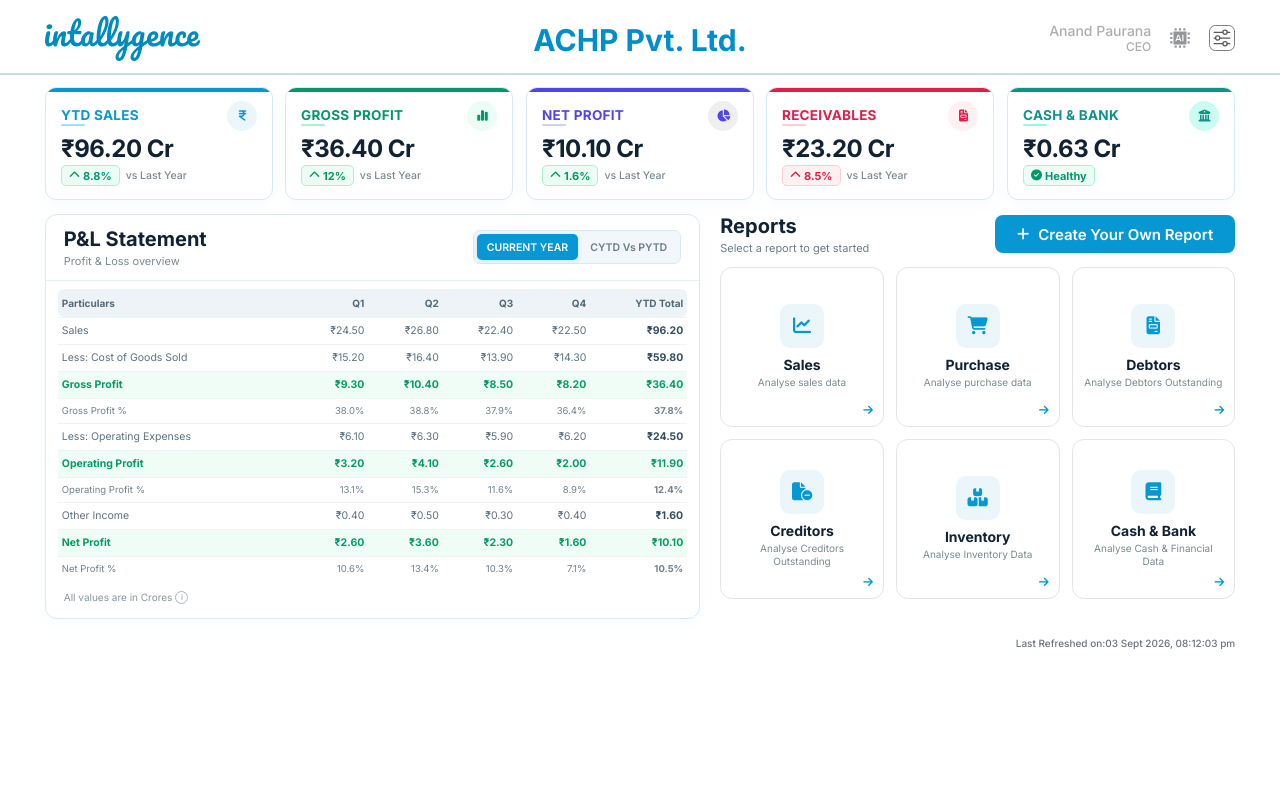
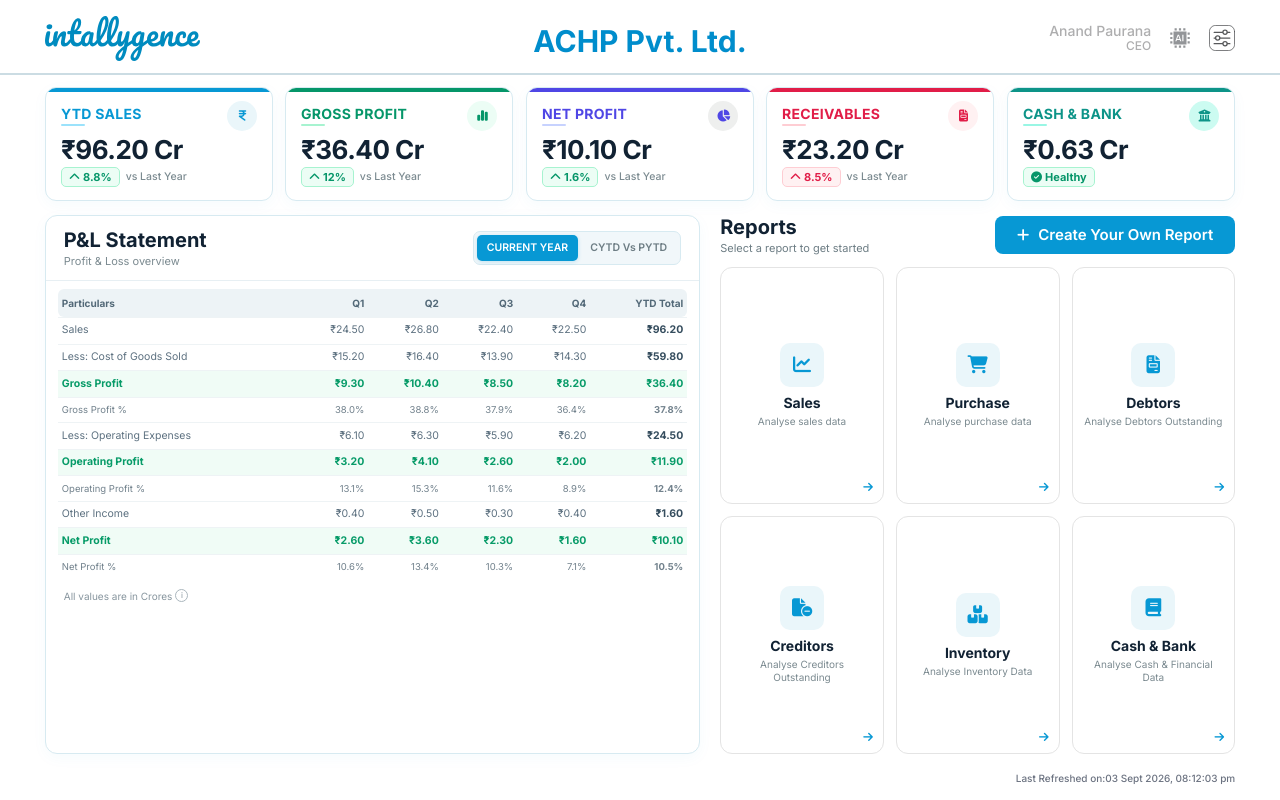
Before and after one commit to SantoshP15/Intallygence, a Flask app: page /report-dashboard in a window 1280 px wide. Run offline with Flask 3, Linux system fonts and the light colour scheme; the visitor is signed in with stand-in values (Sample User, id 1).

Commit message:
report dashboard

```diff
--- a/static/css/report-dashboard.css
+++ b/static/css/report-dashboard.css
@@ -1,5 +1,24 @@
 * {
     box-sizing: border-box;
+}
+
+:root {
+    /* Dashboard design system: change these tokens to retune the whole page. */
+    --dashboard-font-family: "Inter", Arial, sans-serif;
+    --dashboard-page-padding-x: 3.5%;
+    --dashboard-page-padding-y: 16px;
+    --dashboard-section-gap: 14px;
+    --dashboard-panel-gap: 20px;
+    --dashboard-card-gap: 12px;
+    --dashboard-radius: 12px;
+    --dashboard-control-height: 34px;
+    --dashboard-kpi-title-size: 14px;
+    --dashboard-kpi-value-size: 26px;
+    --dashboard-heading-size: 20px;
+    --dashboard-table-size: 10.5px;
+    --dashboard-table-row-padding: 6.5px;
+    --dashboard-report-title-size: 14px;
+    --dashboard-report-copy-size: 10px;
 }
 
 html,
@@ -11,7 +30,11 @@ body {
     height: 100%;
     overflow: hidden;
 
-    font-family: "Inter", sans-serif;
+    font-family: var(--dashboard-font-family);
+    font-size: 16px;
+    line-height: 1.2;
+    -webkit-text-size-adjust: 100%;
+    text-size-adjust: 100%;
 
     background: #ffffff;
 
@@ -21,6 +44,13 @@ body {
 
 body {
     height: 100vh;
+}
+
+button,
+input,
+select,
+textarea {
+    font: inherit;
 }
 
 
@@ -430,7 +460,7 @@ body {
 }
 
 .kpi-card-title {
-    font-size: 13.5px;
+    font-size: var(--dashboard-kpi-title-size);
     font-weight: 700;
     text-transform: uppercase;
     letter-spacing: 0.02em;
@@ -466,8 +496,8 @@ body {
 }
 
 .kpi-value {
-    font-family: 'Space Grotesk', 'Inter', sans-serif;
-    font-size: 24px; /* High visibility balanced size */
+    font-family: var(--dashboard-font-family);
+    font-size: var(--dashboard-kpi-value-size);
     font-weight: 700; /* Sleek yet defined weight */
     color: #123;     /* Matches primary website dark color */
     letter-spacing: -0.02em;
@@ -1210,7 +1240,7 @@ body {
 .report-dashboard {
     width: 100%;
     height: 100vh;
-    padding: 16px 3.5%;
+    padding: var(--dashboard-page-padding-y) var(--dashboard-page-padding-x);
     display: flex;
     flex-direction: column;
     overflow: hidden;
@@ -1241,14 +1271,14 @@ body {
 .kpi-action-container {
     width: 100%;
     max-width: none;
-    margin: 0 0 14px 0;
+    margin: 0 0 var(--dashboard-section-gap) 0;
 }
 
 .kpi-grid {
     width: 100%;
     display: grid;
     grid-template-columns: repeat(5, minmax(0, 1fr));
-    gap: 12px;
+    gap: var(--dashboard-card-gap);
 }
 
 /* Main two-column area */
@@ -1256,25 +1286,25 @@ body {
     width: 100%;
     max-width: none;
     margin: 0;
-    flex: 0 0 auto;
+    flex: 1 1 auto;
     min-height: 0;
 
     display: grid;
     grid-template-columns: minmax(0, 1.12fr) minmax(360px, 0.88fr);
-    gap: 20px;
-
-    align-items: start;
+    gap: var(--dashboard-panel-gap);
+
+    align-items: stretch;
 }
 
 /* P&L */
 .pnl-panel {
     background: #fff;
     border: 1px solid #d7eaf1;
-    border-radius: 12px;
+    border-radius: var(--dashboard-radius);
     overflow: visible;
     box-shadow: 0 4px 15px rgba(0, 141, 204, 0.04);
     min-width: 0;
-    height: fit-content;
+    height: 100%;
 }
 
 .pnl-header {
@@ -1291,7 +1321,7 @@ body {
 
 .pnl-header h1 {
     margin: 0;
-    font-size: 20px;
+    font-size: var(--dashboard-heading-size);
     font-weight: 700;
     color: #123;
 }
@@ -1378,11 +1408,11 @@ body {
 }
 
 .pnl-table td {
-    padding: 6.5px 4px;
+    padding: var(--dashboard-table-row-padding) 4px;
 
     border-top: 1px solid #eef3f5;
 
-    font-size: 10.5px;
+    font-size: var(--dashboard-table-size);
     color: #5d7180;
 
     text-align: right;
@@ -1470,7 +1500,7 @@ body {
     min-width: 0;
     display: flex;
     flex-direction: column;
-    height: auto;
+    height: 100%;
 }
 
 .reports-panel .report-header-row {
@@ -1482,7 +1512,7 @@ body {
 
 .report-title-group h1 {
     margin: 0;
-    font-size: 20px;
+    font-size: var(--dashboard-heading-size);
     font-weight: 700;
     color: #123;
 }
@@ -1497,13 +1527,13 @@ body {
 .reports-panel .report-grid {
     width: 100%;
     margin-top: 0;
-    flex: 0 0 auto;
+    flex: 1 1 auto;
     min-height: 0;
 
     display: grid;
     grid-template-columns: repeat(3, minmax(0, 1fr));
-    grid-template-rows: repeat(2, 160px);
-    gap: 12px;
+    grid-template-rows: repeat(2, minmax(0, 1fr));
+    gap: var(--dashboard-card-gap);
 }
 
 .reports-panel .report-card {
@@ -1521,7 +1551,7 @@ body {
     gap: 8px;
 
     border: 1px solid #e4e4e4;
-    border-radius: 12px;
+    border-radius: var(--dashboard-radius);
 
     background: #fff;
 
@@ -1556,14 +1586,14 @@ body {
 
 .reports-panel .report-info h2 {
     margin: 0;
-    font-size: 14px;
+    font-size: var(--dashboard-report-title-size);
     font-weight: 700;
     color: #123;
 }
 
 .reports-panel .report-info p {
     margin: 3px 0 0;
-    font-size: 10px;
+    font-size: var(--dashboard-report-copy-size);
     line-height: 1.3;
     color: #7b8a90;
 }
```
